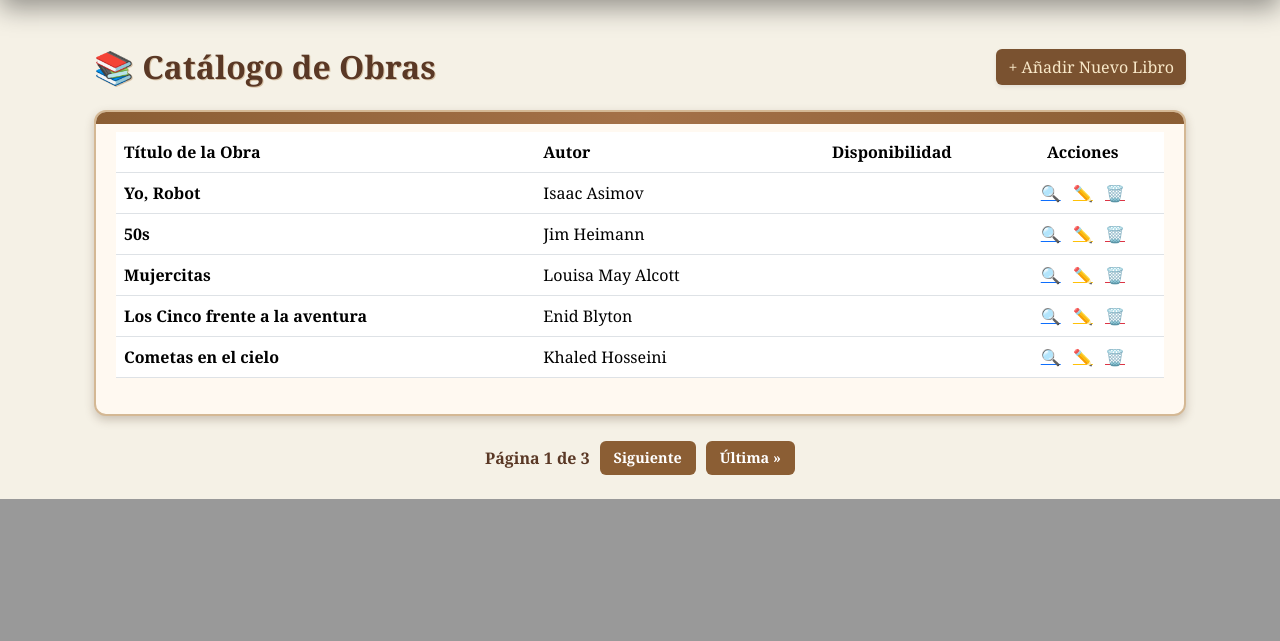
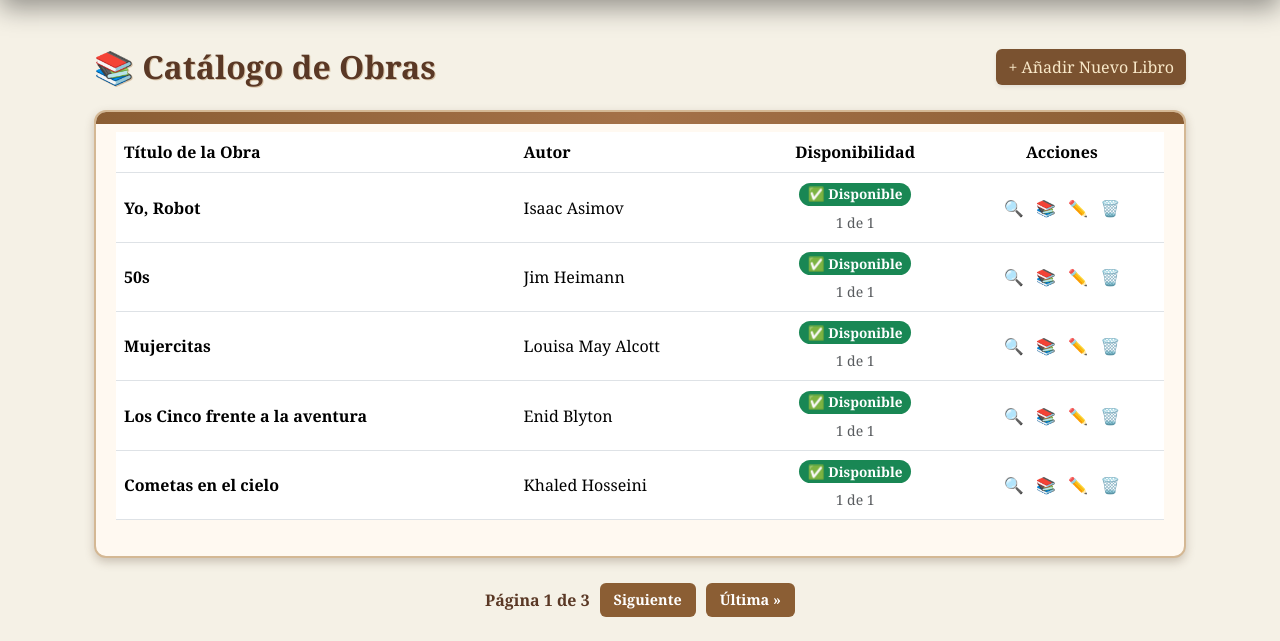
Before and after one commit to Wapo-lang/Biblioteca_Django, a Django app: page /libros_list/ in a window 1280 px wide. Shown: the part 409-1050 px from the top of the page. Before the commit the page ends 908 px from the top, so only its background shows below. Run offline with Django 5.2, Linux system fonts and the light colour scheme; a user stored in the database is signed in; data comes from the database, SQL or seed files in the repository; both versions use the stored data as it was after the commit.

Commit message:
Biblioteca Django

```diff
--- a/Gestion/models.py
+++ b/Gestion/models.py
@@ -22,7 +22,7 @@ class Libro(models.Model):
     autor = models.ForeignKey(Autor, related_name="libros", on_delete=models.PROTECT)
 
     cantidad_total = models.PositiveIntegerField(default=1)
-    ejemplares_disponibles = models.IntegerField(default=1, editable=False)
+    ejemplares_disponibles = models.IntegerField(default=1)
     disponible = models.BooleanField(default=True)
 
     def save(self, *args, **kwargs):
@@ -85,28 +85,32 @@ class Prestamos(models.Model):
         return "A tiempo"
 
     def save(self, *args, **kwargs):
-            referencia = self.fecha_prestamo or timezone.now().date()
+        referencia = self.fecha_prestamo or timezone.now().date()
 
-            if isinstance(referencia, str):
-                referencia = datetime.datetime.strptime(referencia, '%Y-%m-%d').date()
-                self.fecha_prestamo = referencia # Actualizamos el campo con el objeto real
+        if isinstance(referencia, str):
+            referencia = datetime.datetime.strptime(referencia, '%Y-%m-%d').date()
+            self.fecha_prestamo = referencia
 
-            # Autocalcular fecha máxima (si no existe)
-            if not self.fecha_max:
-                self.fecha_max = referencia + timedelta(days=2)
+        # Autocalcular fecha máxima
+        if not self.fecha_max:
+            self.fecha_max = referencia + timedelta(days=2)
 
-            if not self.pk:
-                if not self.libro.disponible:
-                    raise ValidationError("Este libro no tiene ejemplares disponibles.")
+        if not self.pk:  # Si es un préstamo nuevo
+            if self.libro.ejemplares_disponibles > 0:
+                self.libro.ejemplares_disponibles -= 1
 
-                self.libro.disponible = False
-                self.libro.save()
+                if self.libro.ejemplares_disponibles == 0:
+                    self.libro.disponible = False
 
-            if self.fecha_max and not self.fecha_devolucion:
-                if timezone.now().date() > self.fecha_max:
-                    self.estado = 'm' # En mora
+                self.libro.save() # Guardamos los cambios en el libro
+            else:
+                raise ValidationError("Este libro no tiene ejemplares disponibles en stock.")
 
-            super().save(*args, **kwargs)
+        if self.fecha_max and not self.fecha_devolucion:
+            if timezone.now().date() > self.fecha_max:
+                self.estado = 'm'
+
+        super().save(*args, **kwargs)
 
 class Multa(models.Model):
     prestamo = models.ForeignKey(Prestamos, related_name="multas", on_delete=models.PROTECT)
--- a/Gestion/templates/libro_view.html
+++ b/Gestion/templates/libro_view.html
@@ -86,17 +86,36 @@
                     <tr>
                         <td><strong>{{ libro.titulo }}</strong></td>
                         <td>{{ libro.autor.nombre }} {{ libro.autor.apellido }}</td>
+
                         <td class="text-center">
-                            </td>
+                            {% if libro.ejemplares_disponibles > 0 %}
+                                <div class="mb-1">
+                                    <span class="badge rounded-pill bg-success" style="font-size: 0.85rem;">✅ Disponible</span>
+                                </div>
+                                <small class="text-muted">{{ libro.ejemplares_disponibles }} de {{ libro.cantidad_total }}</small>
+                            {% else %}
+                                <div class="mb-1">
+                                    <span class="badge rounded-pill bg-danger" style="font-size: 0.85rem;">❌ Agotado</span>
+                                </div>
+                                <small class="text-muted">Sin ejemplares</small>
+                            {% endif %}
+                        </td>
+
                         <td class="text-center">
-                            <a href="{% url 'libro_detalle' libro.pk %}" class="text-primary me-2" title="Ver detalle">🔍</a>
+                            <a href="{% url 'libro_detalle' libro.pk %}" class="text-primary me-2" title="Ver detalle" style="text-decoration: none;">🔍</a>
+
+                            {% if libro.ejemplares_disponibles > 0 %}
+                                <a href="{% url 'crear_prestamo' %}?libro_id={{ libro.id }}" class="text-success me-2" title="Prestar ahora" style="text-decoration: none;">📚</a>
+                            {% else %}
+                                <span class="text-muted me-2" title="Sin stock" style="cursor: not-allowed;">📚</span>
+                            {% endif %}
 
                             {% if perms.Gestion.change_libro %}
-                            <a href="{% url 'libro_editar' libro.pk %}" class="text-warning me-2" title="Editar">✏️</a>
+                                <a href="{% url 'libro_editar' libro.pk %}" class="text-warning me-2" title="Editar" style="text-decoration: none;">✏️</a>
                             {% endif %}
 
                             {% if perms.Gestion.delete_libro %}
-                            <a href="{% url 'libro_eliminar' libro.pk %}" class="text-danger" title="Eliminar">🗑️</a>
+                                <a href="{% url 'libro_eliminar' libro.pk %}" class="text-danger" title="Eliminar" style="text-decoration: none;">🗑️</a>
                             {% endif %}
                         </td>
                     </tr>
--- a/Gestion/views.py
+++ b/Gestion/views.py
@@ -28,26 +28,32 @@ def lista_libros(request):
 def devolver_libro(request, prestamo_id):
     prestamo = get_object_or_404(Prestamos, id=prestamo_id)
 
-    # RESTRICCIÓN DE SEGURIDAD:
-    # Si el usuario NO es admin y el préstamo NO le pertenece, denegar acceso.
+    # Seguridad básica
     if not request.user.is_staff and prestamo.usuario != request.user:
-        messages.error(request, "No tienes permiso para devolver un libro ajeno.")
+        messages.error(request, "No tienes permiso.")
         return redirect('lista_prestamos')
 
     if prestamo.fecha_devolucion is None:
         libro = prestamo.libro
-        libro.disponible = True
+
+        # --- RECUPERAR DISPONIBILIDAD ---
+        libro.ejemplares_disponibles += 1 # Sumamos el que regresa
+        libro.disponible = True           # Al haber 1 o más, ya está disponible
         libro.save()
 
         prestamo.fecha_devolucion = timezone.now().date()
 
-        # Lógica de estado según retraso
-        if prestamo.dias_retraso > 0:
-            prestamo.estado = 'm'  # Estado multa para que el Admin lo vea en su panel
-            messages.warning(request, f"Devolución con retraso registrada.")
+        # Manejo de días de retraso para el mensaje
+        retraso = prestamo.dias_retraso
+        # Convertimos a número simple para evitar el error de concatenación anterior
+        dias = retraso.days if hasattr(retraso, 'days') else retraso
+
+        if dias > 0:
+            prestamo.estado = 'm'
+            messages.warning(request, f"Devolución con retraso de {dias} días.")
         else:
-            prestamo.estado = 'd'  # Estado devuelto normal
-            messages.success(request, f"Libro '{libro.titulo}' devuelto con éxito.")
+            prestamo.estado = 'd'
+            messages.success(request, f"Libro '{libro.titulo}' devuelto correctamente.")
 
         prestamo.save()
 
@@ -118,11 +124,11 @@ def crear_libro(request):
                     autor=autor,
                     isbn=isbn_final,
                     descripcion=descripcion,
-                    cantidad_total=cantidad, # Nuevo campo de Odoo
+                    cantidad_total=cantidad,
                     disponible=True
                 )
                 messages.success(request, "¡Libro guardado exitosamente!")
-                return redirect('lista_libros')
+                return redirect('libro_list')
 
     # Actualizamos la lista de autores por si se creó uno nuevo en este request
     autores = Autor.objects.all()
```
Also changed, not shown: Gestion/templates/detalle_libro.html (+23 -2 lines), Gestion/migrations/0008_alter_libro_ejemplares_disponibles.py (added), db.sqlite3.
